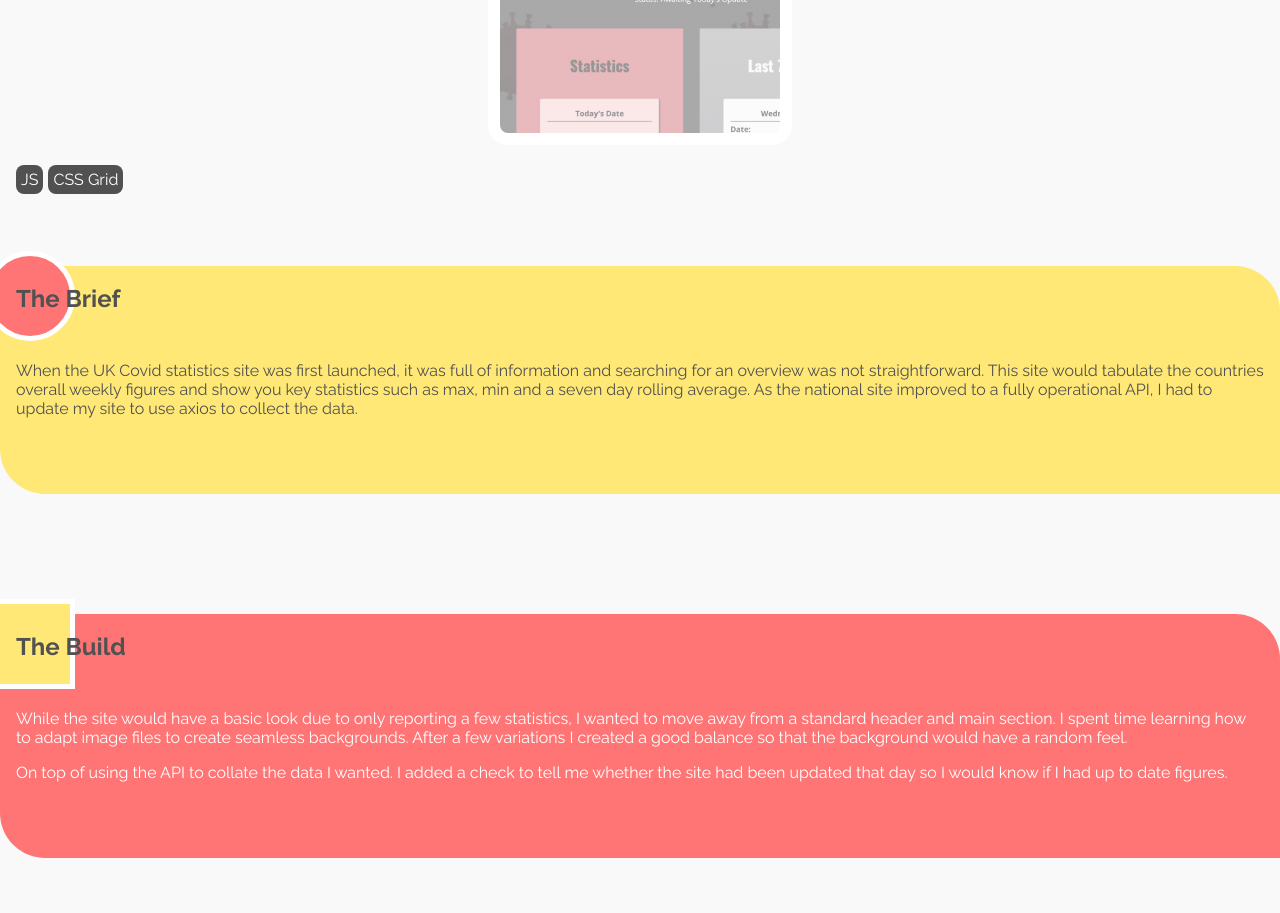
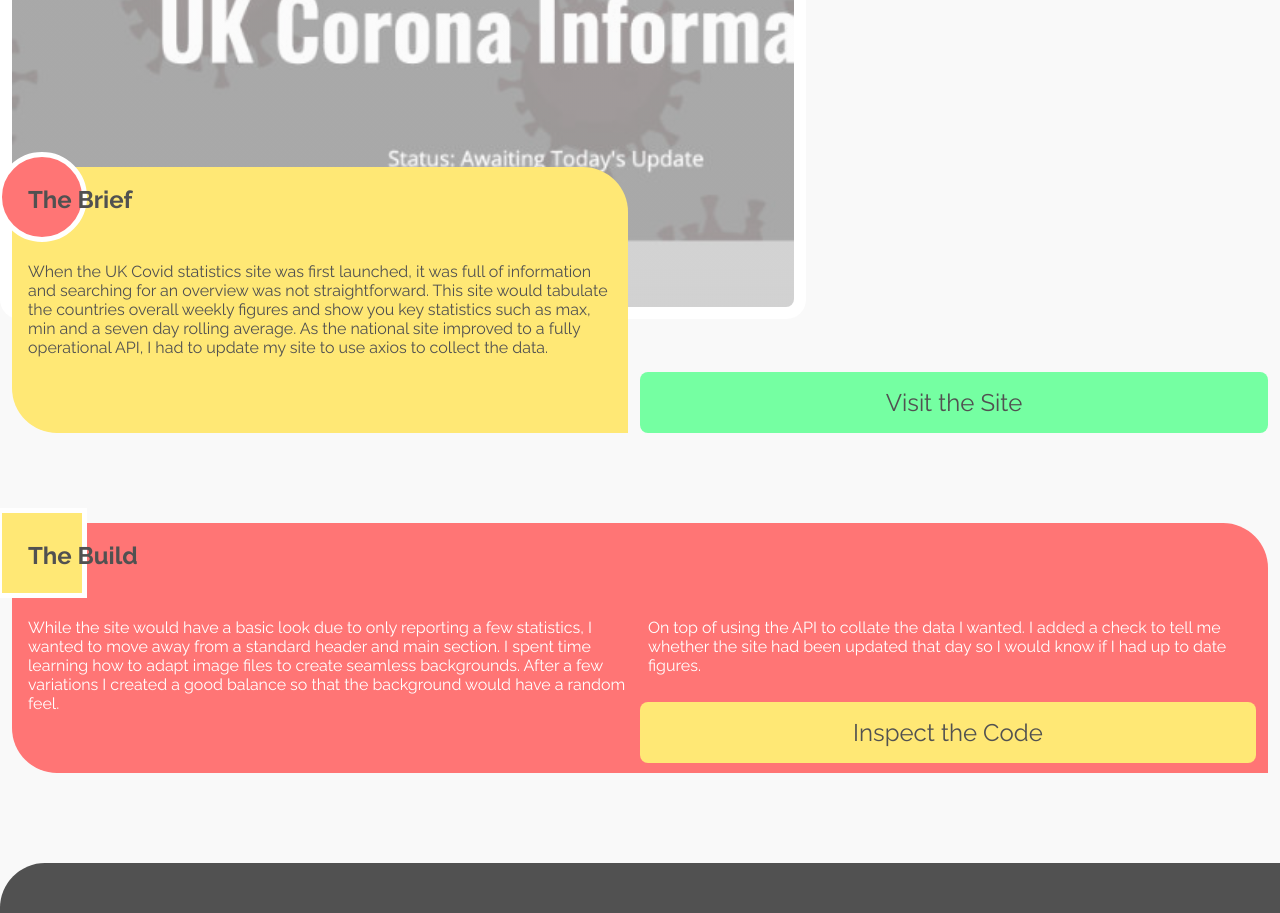
Before and after one commit to josephclander/portfolio-jan2021, a website: page app/covid.html in a window 1280 px wide. Shown: the part 165-1078 px from the top of the page. Drawn offline with nearby package versions, Linux system fonts and the light colour scheme; files that its build step writes are made by us from their sources.

Commit message:
Add project page breakpoint tablet styling

```diff
--- a/app/scss/layout/_project-pages.scss
+++ b/app/scss/layout/_project-pages.scss
@@ -1,9 +1,22 @@
 .main__project {
   display: grid;
+
+  @media screen and (min-width: $tablet) {
+    grid-template-columns: 4fr 1fr 3fr;
+    grid-template-rows: 200px 200px auto auto auto auto;
+    grid-column-gap: 12px;
+    margin: 30px 12px 0;
+  }
 }
 
 .project-page__project {
   margin: 2rem auto;
+
+  @media screen and (min-width: $tablet) {
+    grid-row: 1 / 3;
+    grid-column: 1 / 3;
+    margin: 0;
+  }
 }
 
 // adjusting from index page
@@ -11,6 +24,16 @@
 .project__tag-container--out {
   display: flex;
   margin-left: 11px;
+
+  @media screen and (min-width: $tablet) {
+    grid-row: 1 / 2;
+    grid-column: 3 / 4;
+
+    font-size: 1.5rem;
+    flex-direction: column;
+    align-items: flex-start;
+    margin-left: 20px;
+  }
 }
 
 .brief {
@@ -33,6 +56,11 @@
 
   & p {
     margin-bottom: 1rem;
+  }
+  @media screen and (min-width: $tablet) {
+    grid-row: 2 / 4;
+    grid-column: 1 / 2;
+    margin-bottom: 30px;
   }
 }
 
@@ -57,6 +85,13 @@
   & p {
     color: #fff;
     margin-bottom: 1rem;
+  }
+
+  @media screen and (min-width: $tablet) {
+    grid-row: 4 / 4;
+    grid-column: 1 / -1;
+    column-count: 2;
+    margin-bottom: 30px;
   }
 }
 
@@ -97,6 +132,14 @@
   &:hover {
     background-color: darken($yellow, 10%);
   }
+
+  @media screen and (min-width: $tablet) {
+    grid-row: 4 / 5;
+    grid-column: 2 / 4;
+    z-index: 1;
+    align-self: flex-end;
+    margin: 0 12px 40px 0;
+  }
 }
 
 .btn--site {
@@ -107,4 +150,11 @@
   &:hover {
     background-color: darken($green, 10%);
   }
+
+  @media screen and (min-width: $tablet) {
+    grid-row: 3 / 4;
+    grid-column: 2 / 4;
+    align-self: flex-end;
+    margin: 0 0 30px;
+  }
 }
```
